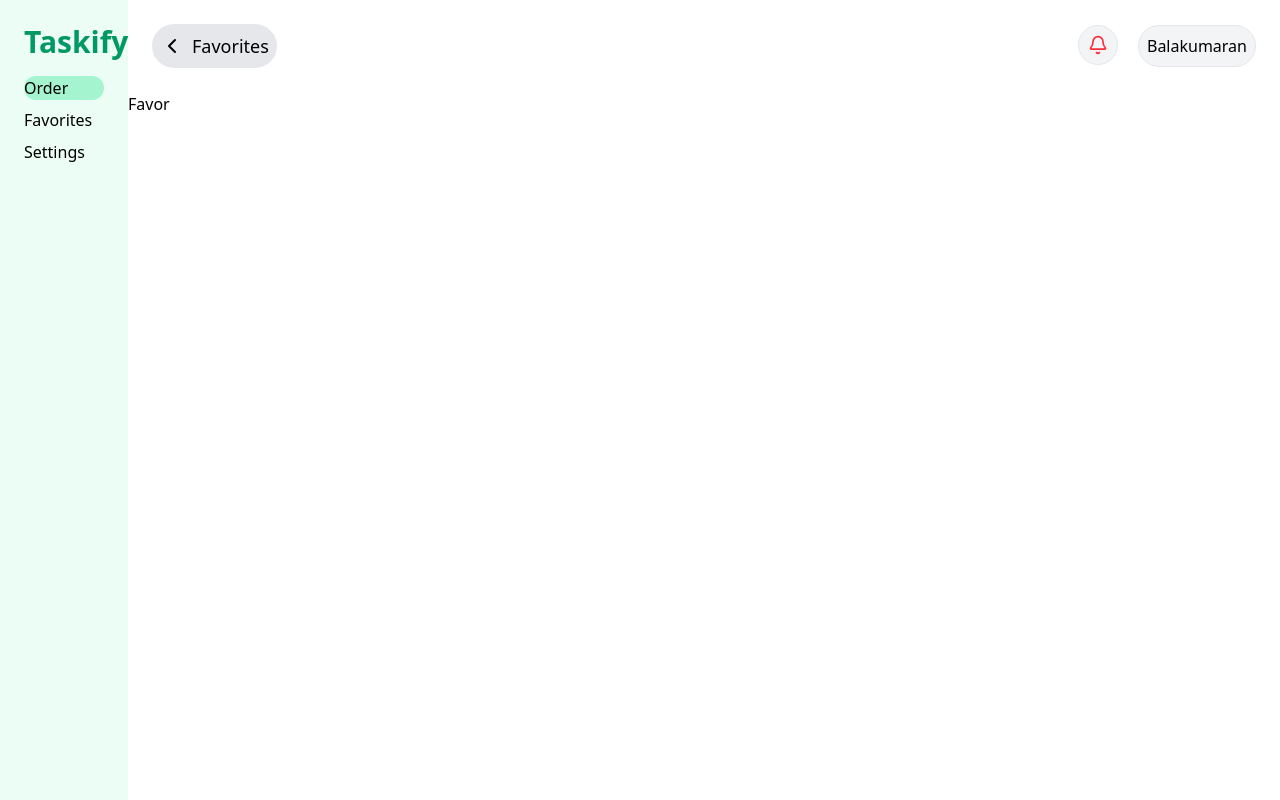
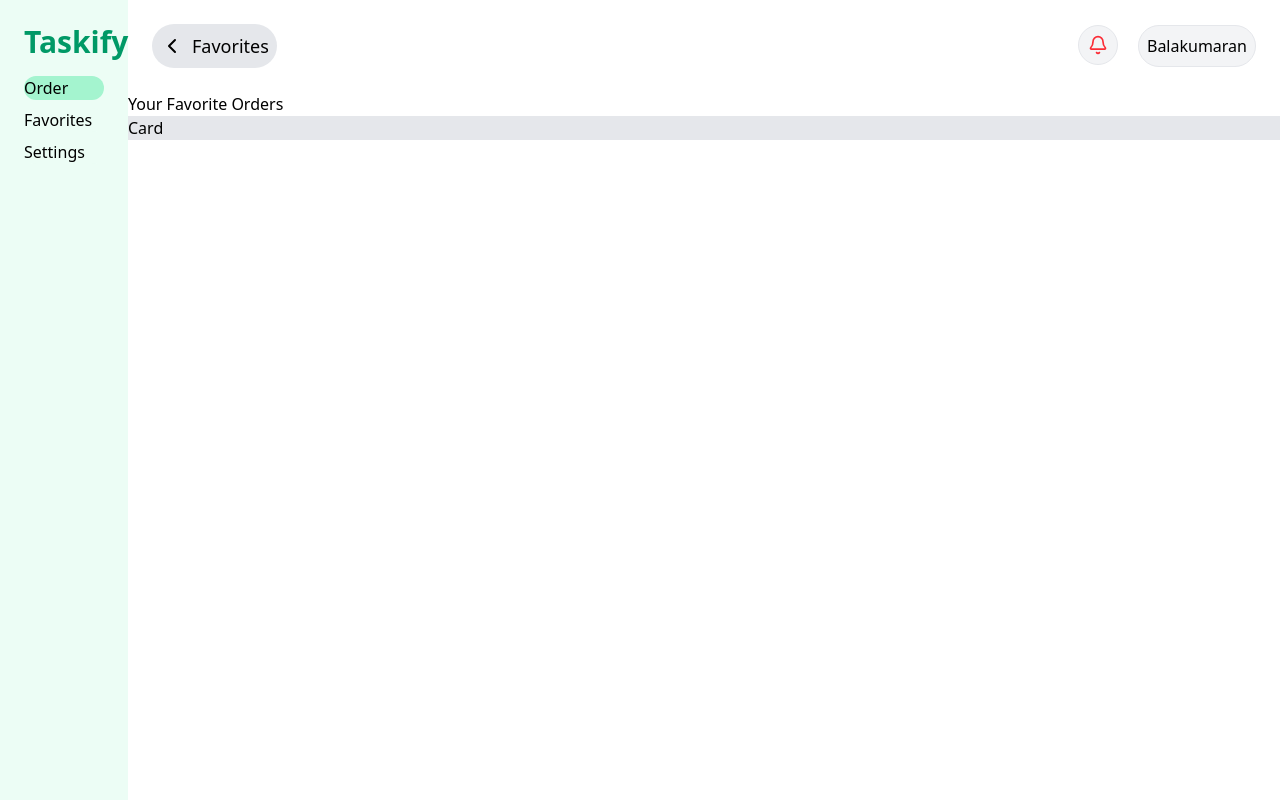
Before and after one commit to Balakumaran121/lejs, a React (Vite) app: page /favorites in a window 1280 px wide. Built offline with nearby package versions, Linux system fonts and the light colour scheme.

Commit message:
Updated the pages

```diff
--- a/src/pages/Favor.jsx
+++ b/src/pages/Favor.jsx
@@ -1,9 +1,11 @@
 const Favor = () => {
   return (
     <div>
-      Favor
+      <h1>Your Favorite Orders</h1>
+
+      <div className="border-gray-100 rounde-3xl bg-gray-200">Card</div>
     </div>
-  )
+  );
 }
 
 export default Favor
--- a/src/pages/Settings.jsx
+++ b/src/pages/Settings.jsx
@@ -1,11 +1,7 @@
 import React from 'react'
 
 const Settings = () => {
-  return (
-    <div>
-      Settings
-    </div>
-  )
+  return <div>Todo Tabas Settings</div>;
 }
 
 export default Settings
```
